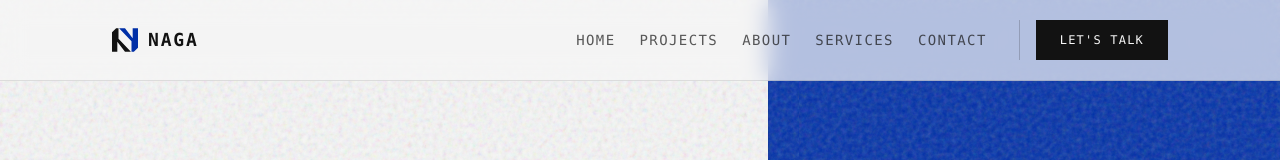
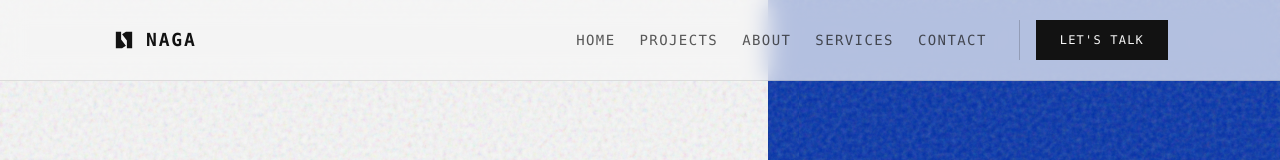
Before and after one commit to francisnaga/My-Portfolio, a React (Vite) app: page / in a window 1280 px wide. Shown: the top 160 px of the page. Built offline with nearby package versions, Linux system fonts and the light colour scheme.

Commit message:
feat(branding): update to clean monolithic Interlocking Keels mark

```diff
--- a/src/components/Logo.jsx
+++ b/src/components/Logo.jsx
@@ -1,46 +1,35 @@
 import React from 'react';
 
 /**
- * Naga Architectural Monogram Logo
- * 45-degree chamfered precision geometry modeled after HANCORE's mechanical aesthetic.
+ * Naga Identity Mark — Concept 02: "The Interlocking Keels"
+ * Marine engineering hull/keel geometry fused with precision software architecture.
+ * Designed for extreme scalability (from 16px favicon to 512px app icon).
  *
  * @param {Object} props
- * @param {number|string} [props.size=28] - Pixel height/size of the mark
+ * @param {number|string} [props.size=24] - Pixel height/size of the mark
  * @param {string} [props.className] - Additional Tailwind or CSS classes
- * @param {'duotone'|'mono'|'sand'|'white'} [props.variant='duotone'] - Color variant
- * @param {'n'|'ng'} [props.type='n'] - Monogram type: 'n' (signature faceted monolith) or 'ng' (interlocking sibling)
+ * @param {'klein'|'mono'|'white'} [props.variant='mono'] - Color variant
  */
 export default function Logo({
-  size = 28,
+  size = 24,
   className = '',
-  variant = 'duotone',
-  type = 'n',
+  variant = 'mono',
   ...rest
 }) {
-  const numericSize = typeof size === 'number' ? size : parseInt(size, 10) || 28;
-  const isNG = type === 'ng';
-  const width = Math.round(numericSize * (isNG ? (96 / 80) : (88 / 80)));
-  const viewBox = isNG ? '0 0 96 80' : '0 0 88 80';
+  const numericSize = typeof size === 'number' ? size : parseInt(size, 10) || 24;
 
-  let leftFill = 'currentColor';
-  let rightFill = '#002FA7';
-
-  if (variant === 'mono') {
-    leftFill = 'currentColor';
-    rightFill = 'currentColor';
+  let fill = 'currentColor';
+  if (variant === 'klein') {
+    fill = '#002FA7';
   } else if (variant === 'white') {
-    leftFill = '#FFFFFF';
-    rightFill = '#002FA7';
-  } else if (variant === 'sand') {
-    leftFill = '#C9C7B6';
-    rightFill = '#EAE8DA';
+    fill = '#FFFFFF';
   }
 
   return (
     <svg
-      width={width}
+      width={numericSize}
       height={numericSize}
-      viewBox={viewBox}
+      viewBox="0 0 100 100"
       fill="none"
       xmlns="http://www.w3.org/2000/svg"
       className={`inline-block transition-transform duration-200 group-hover:scale-105 ${className}`}
@@ -48,33 +37,16 @@ export default function Logo({
       aria-label="Naga Logo"
       {...rest}
     >
-      {isNG ? (
-        <>
-          {/* N Glyph (Left) */}
-          <path
-            d="M0 12L12 0H16V34L32 12V42L16 60V80H0Z"
-            fill={leftFill}
-          />
-          {/* G Glyph (Right, octagonal contour with mechanical spur) */}
-          <path
-            d="M52 0H92V16H60L52 24V56L60 64H92V38H68V26H92L78 80H52L36 64V16Z"
-            fill={rightFill}
-          />
-        </>
-      ) : (
-        <>
-          {/* Signature Faceted N // Primary Left Pillar & Lower Diagonal Tongue */}
-          <path
-            d="M0 14L14 0H22V36L64 80H44L18 46V80H0Z"
-            fill={leftFill}
-          />
-          {/* Signature Faceted N // Secondary Right Pillar & Upper Diagonal Tongue */}
-          <path
-            d="M88 66L74 80H66V44L24 0H44L70 34V0H88Z"
-            fill={rightFill}
-          />
-        </>
-      )}
+      {/* Left Keel Pillar (Forward cutting prow) */}
+      <path
+        d="M16 16H38V48L58 74L42 84H16V16Z"
+        fill={fill}
+      />
+      {/* Right Keel Pillar (Inverted reciprocal wedge) */}
+      <path
+        d="M84 84H62V52L42 26L58 16H84V84Z"
+        fill={fill}
+      />
     </svg>
   );
 }
```
Also changed, not shown: public/favicon.svg, public/logo.svg.
